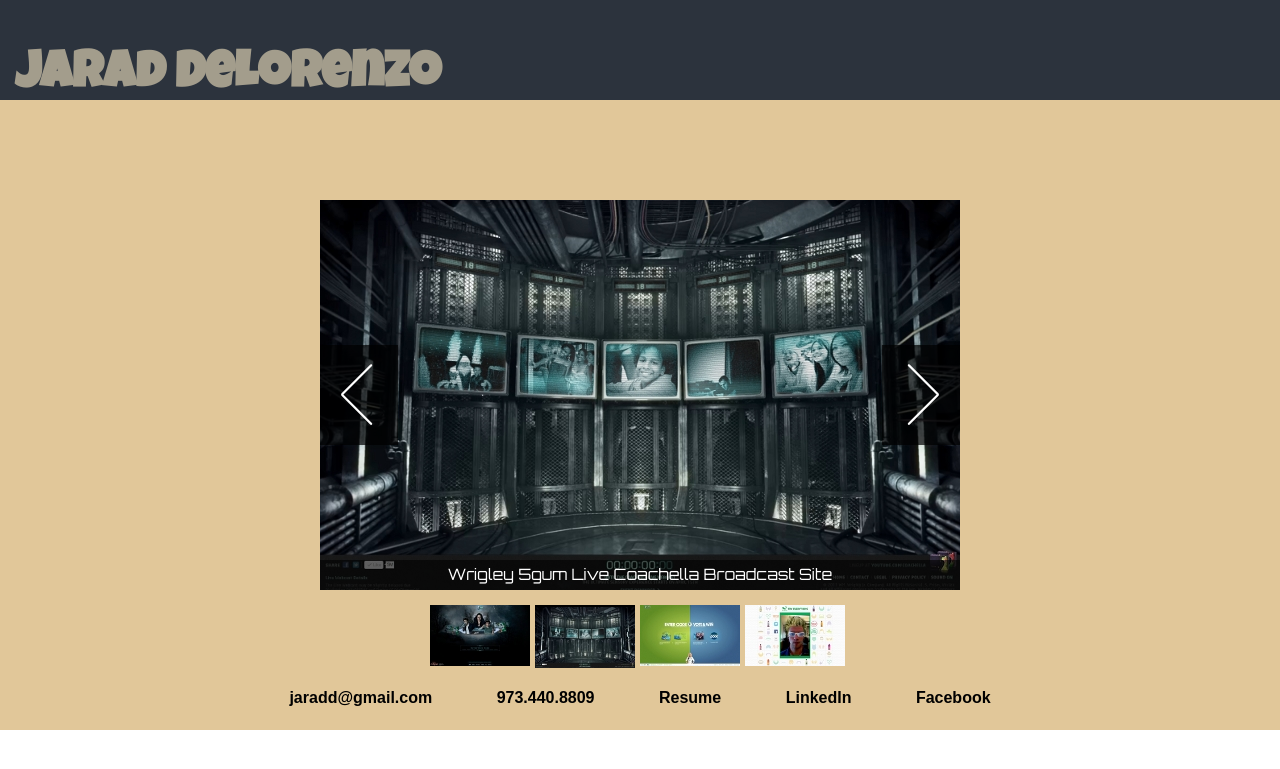
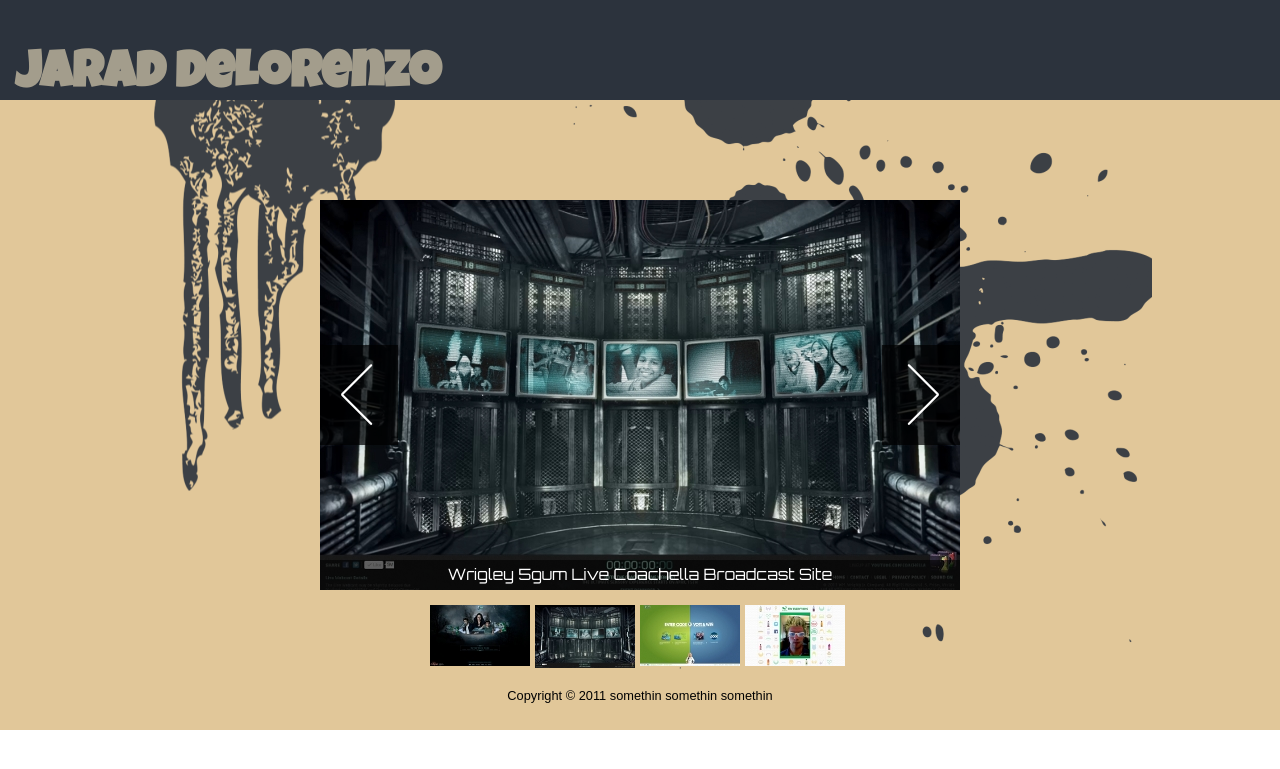
Before and after one commit to delorenj/jaradd, a PHP site: page / in a window 1280 px wide. Shown: the top 769 px of the page. Run offline with PHP 8.4, Linux system fonts and the light colour scheme; some libraries are stand-ins or nearby versions; some web fonts are replaced.

Commit message:
Added some design and style files

```diff
--- a/css/default.css
+++ b/css/default.css
@@ -32,6 +32,9 @@ body {
 
 #content {
   background-color: #e1c799;
+  background-image: url('../images/splat.png');
+  background-position: center;
+  background-repeat: no-repeat;
   padding: 100px 0;
 }
 
@@ -55,13 +58,12 @@ body {
   background-color: #e1c799;
   height: 40px;
   text-align: center;
+  font-size: 0.8em;
 }
 
 #footer ul li {
   display:inline;
   list-style: none;
-  font-weight: bold;
-
   margin: 0 30px;
 }
 
--- a/index.php
+++ b/index.php
@@ -64,13 +64,14 @@
         </div>
       </div>
       <div id="footer">
-        <ul>
+<!--        <ul>
           <li>jaradd@gmail.com</li>
           <li>973.440.8809</li>
           <li><a href="#">Resume</a></li>
           <li><a href="http://www.linkedin.com/profile/view?id=12114139">LinkedIn</a></li>
           <li><a href="http://www.facebook.com/jaradd">Facebook</a></li>
-        </ul>
+        </ul>-->
+<span>Copyright &copy; 2011 somethin somethin somethin</span>
       </div>
     </div>
   </body>
```
Also changed, not shown: images/grad1.png (added), images/splat.png (added), 1 other file.
